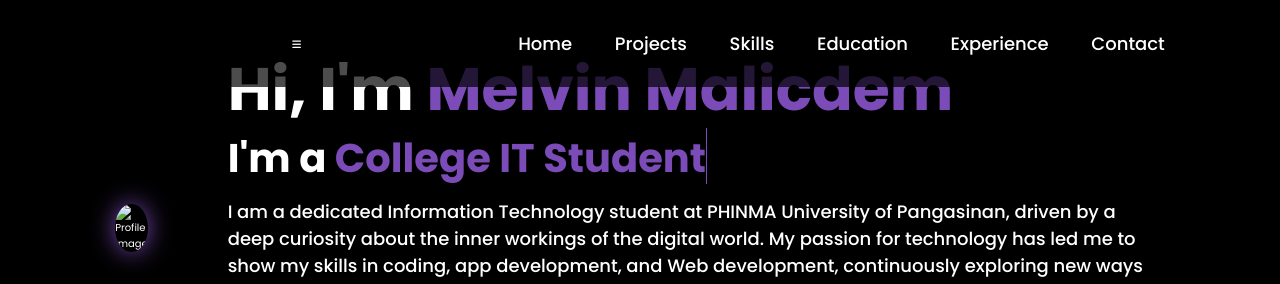
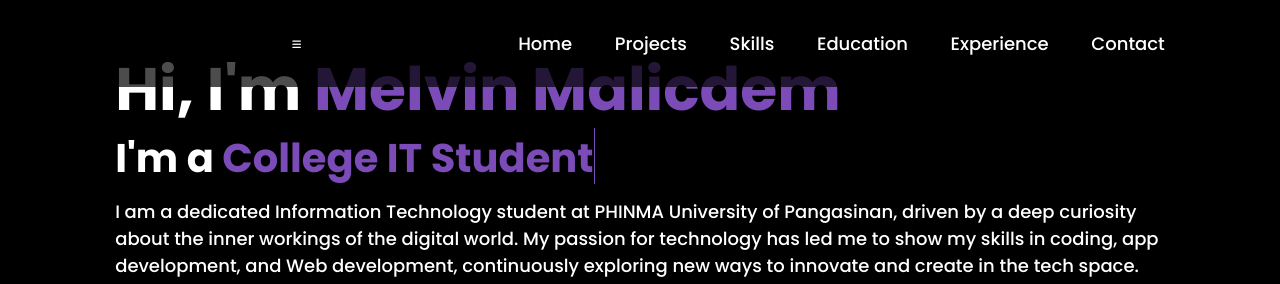
Before and after one commit to Remerudev/Remeru.github.io, a plain HTML site: page index.html in a window 1280 px wide. Shown: the top 284 px of the page. Drawn offline with Linux system fonts and the light colour scheme.

Commit message:
Update index.html

```diff
--- a/index.html
+++ b/index.html
@@ -26,9 +26,6 @@
     </header>
 
     <section class="home" id="home">
-        <div class="home-img">
-            <img src="path_to_image.jpg" alt="Profile Image">
-        </div>
         <div class="home-content">
             <h1>Hi, I'm <span>Melvin Malicdem</span></h1>
             <h3 class="typing-text">I'm a <span></span></h3>
```
